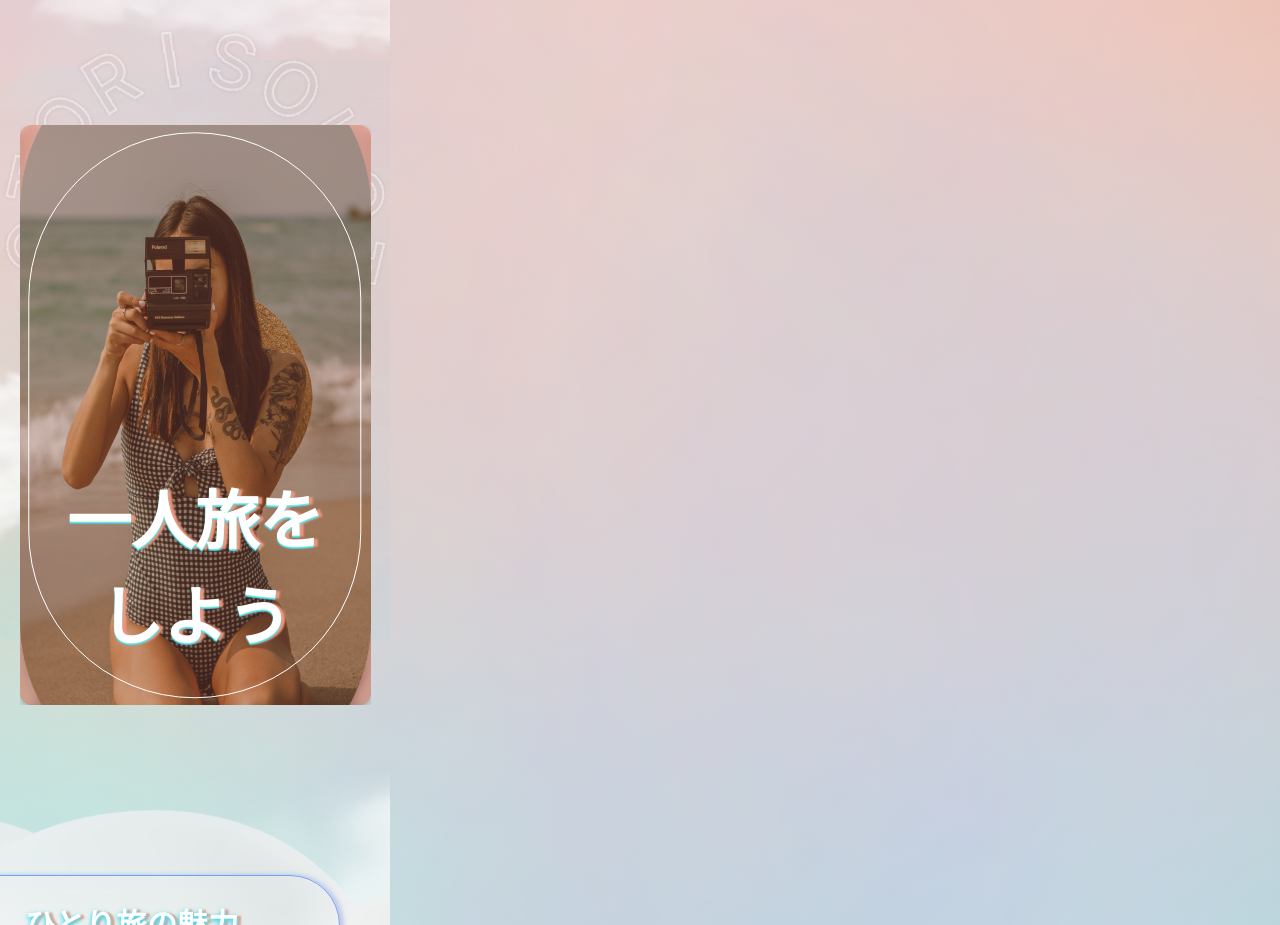
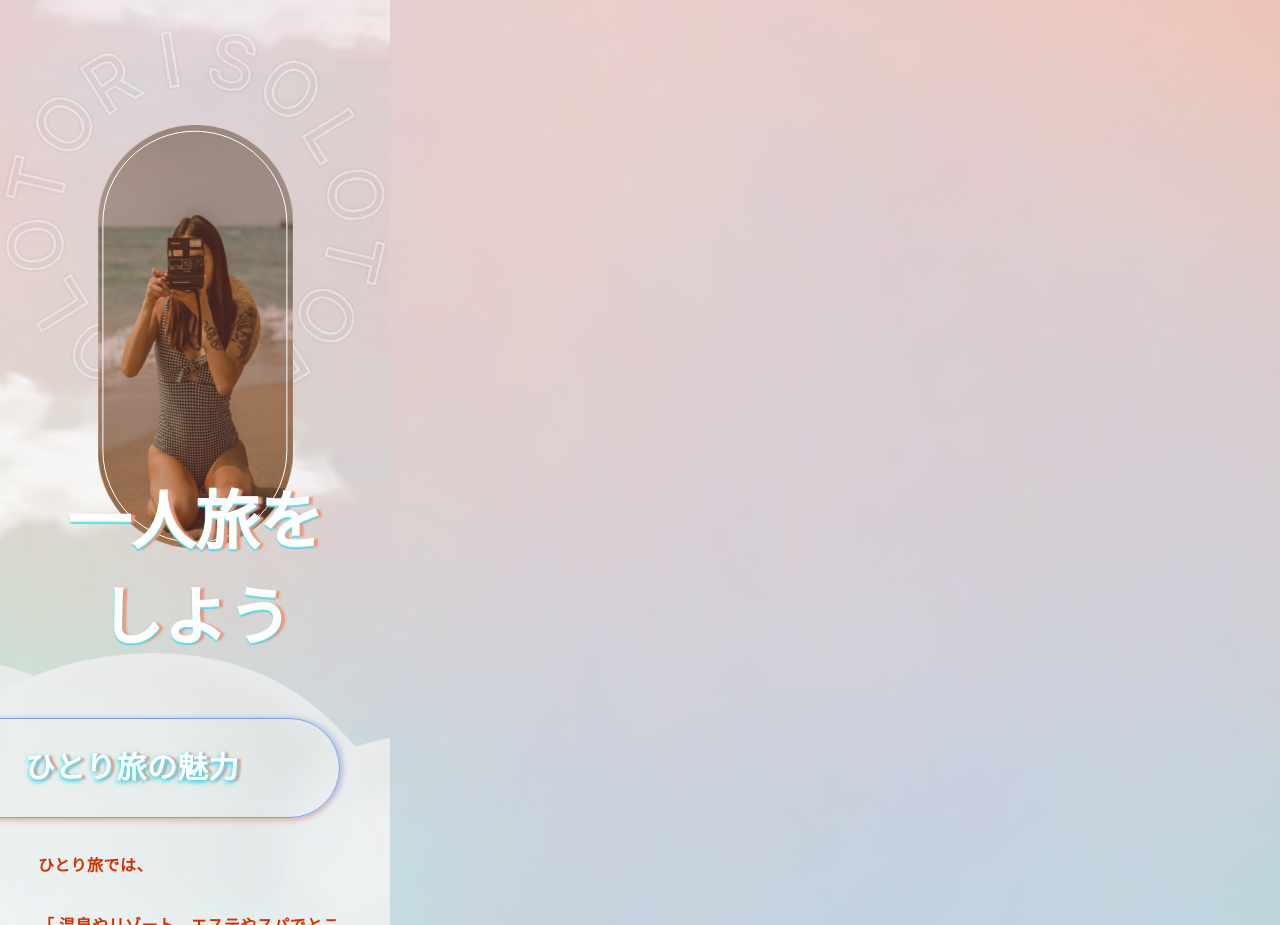
Before and after one commit to MiyaKCheng/solotori-new, a React (Vite) app: page / in a window 1280 px wide. Shown: the part 846-1771 px from the top of the page. Built offline with nearby package versions, Linux system fonts and the light colour scheme; what tailwindcss-text-fill-stroke would draw is missing.

Commit message:
modified:   src/pages/steps/Steps.css

```diff
--- a/src/pages/steps/Steps.css
+++ b/src/pages/steps/Steps.css
@@ -1,14 +1,14 @@
+/* Steps.module.css */
 #Steps {
     height: 100%;
-}
+  }
 
-
-.swiper {
+  .mySwiper {
     width: 90%;
     height: 100%;
-}
+  }
 
-.swiper-slide {
+  .mySwiper .swiper-slide {
     text-align: center;
     font-size: 18px;
     height: 580px;
@@ -16,20 +16,20 @@
     background: rgba(240, 150, 125, 0.37);
     filter: drop-shadow(0px 4px 4px rgba(0, 0, 0, 0.25));
     backdrop-filter: blur(5px);
-    /* box-sizing: border-box; */
     border-radius: 12px;
     display: flex;
     justify-content: center;
     align-items: center;
-}
+  }
 
-.swiper-slide img {
+  .mySwiper .swiper-slide img {
     display: block;
     width: 100%;
     height: 100%;
     object-fit: cover;
-}
-.swiper-horizontal > .swiper-pagination-bullets, .swiper-pagination-bullets.swiper-pagination-horizontal {
+  }
+
+  .mySwiper .swiper-horizontal > .swiper-pagination-bullets,
+  .mySwiper .swiper-pagination-bullets.swiper-pagination-horizontal {
     bottom: -10px;
-
-}
+  }
```
